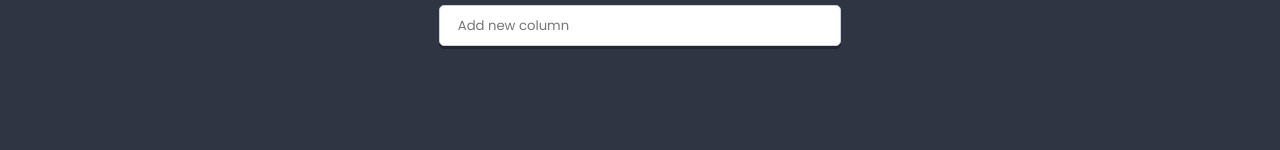
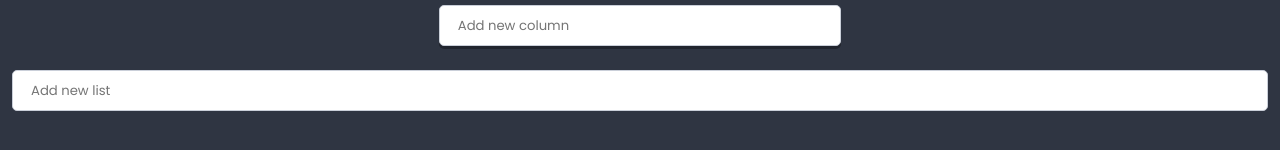
Before and after one commit to katarzynakrysinska/react_practice_2, a React app: page / in a window 1280 px wide. Shown: the part 694-844 px from the top of the page. Before the commit the page ends 800 px from the top, so only its background shows below. Built offline with nearby package versions, Linux system fonts and the light colour scheme.

Commit message:
List creator

```diff
--- a/src/components/App/App.js
+++ b/src/components/App/App.js
@@ -2,14 +2,39 @@ import React from 'react';
 import styles from './App.scss';
 import { pageContents, listData } from '../../data/dataStore';
 import List from '../List/List';
+import Creator from '../Creator/Creator';
+import { settings } from '../../data/dataStore';
 
 class App extends React.Component {
+
+  state = {
+    lists: this.props.lists|| [],
+  }
+
+  addList(title){
+    this.setState(state => (
+      {
+        lists: [
+          ...state.lists,
+          {
+            title,
+          }
+        ]
+      }
+    ));
+  }
+
   render() {
     return (
       <main className={styles.component}>
         <h1 className={styles.title}>{pageContents.title}</h1>
         <h2 className={styles.subtitle}>{pageContents.subtitle}</h2>
-        <List {...listData} />
+        <div>
+           <List {...listData} />
+        </div>
+        <div className={styles.creator}>
+          <Creator text={settings.listCreatorText} action={title => this.addList(title)} />
+        </div>
       </main>
     )
   }
--- a/src/components/Creator/Creator.js
+++ b/src/components/Creator/Creator.js
@@ -36,11 +36,12 @@ class Creator extends React.Component {
   }
 
   handleCancel = () => {
-    this.setState({
+    if(window.confirm("Do you really want to cancel?")) {
+    } this.setState({
       value: '',
       visibleButtons: false
     });
-  }
+   }
 
   render() {
     return (
--- a/src/components/Hero/Hero.js
+++ b/src/components/Hero/Hero.js
@@ -11,7 +11,7 @@ const Hero = props => (
 );
 
 Hero.propTypes = {
-  titleText: PropTypes.node.isRequired,
+  titleText: PropTypes.node,
   image: PropTypes.string,
 };
 
--- a/src/components/List/List.js
+++ b/src/components/List/List.js
@@ -14,7 +14,7 @@ class List extends React.Component {
 
 
   static propTypes = {
-    title: PropTypes.node.isRequired,
+    title: PropTypes.node,
     image: PropTypes.string,
     description: PropTypes.node,
     columns: PropTypes.array,
--- a/src/data/dataStore.js
+++ b/src/data/dataStore.js
@@ -1,6 +1,7 @@
 export const settings = {
   columnCreatorText: 'Add new column',
   cardCreatorText: 'Add new card',
+  listCreatorText: 'Add new list',
   creator: {
     buttonOK: 'OK',
     buttonCancel: 'Cancel',
```
